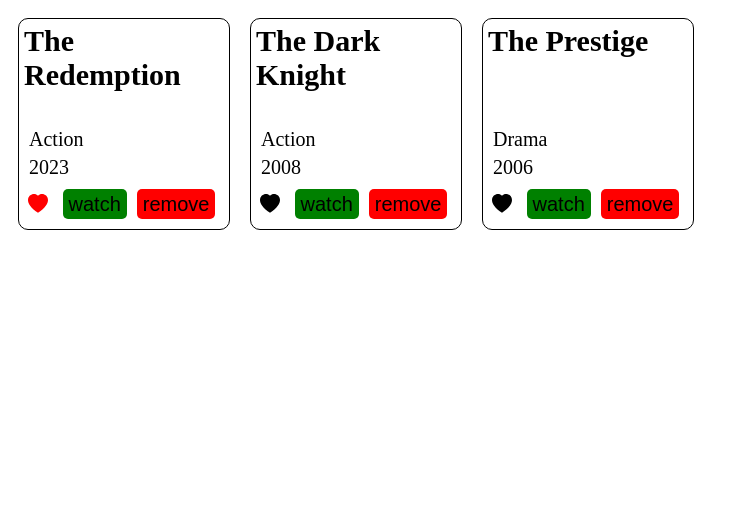
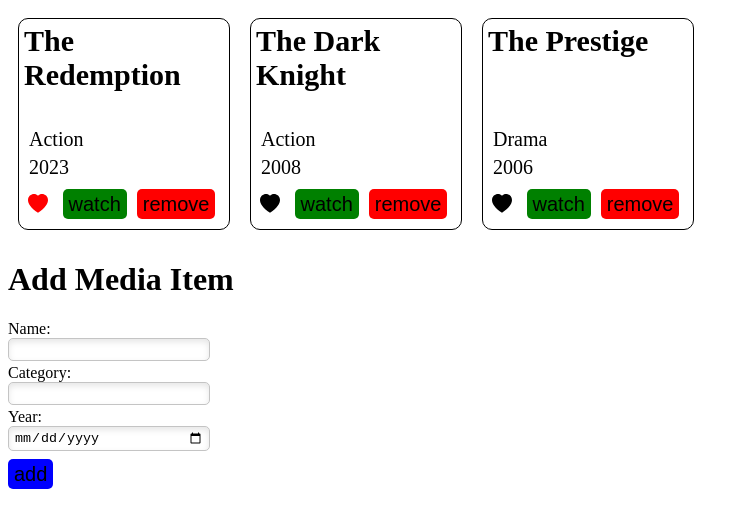
Before and after one commit to shankersalil007/AngularBTG_Media_Watcher, an Angular app: page / in a window 1280 px wide. Shown: the top 528 px of the page, without its empty margins (0-749 px from the left). Built offline with nearby package versions, Linux system fonts and the light colour scheme.

Commit message:
created component for adding media item

```diff
--- a/src/app/app.component.html
+++ b/src/app/app.component.html
@@ -1 +1,2 @@
 <app-media-item-list></app-media-item-list>
+<app-input-media-item></app-input-media-item>
--- a/src/app/app.module.ts
+++ b/src/app/app.module.ts
@@ -4,12 +4,14 @@
 import { AppComponent } from './app.component';
 import { MediaItemComponent } from './components/media-item/media-item.component';
 import { MediaItemListComponent } from './components/media-item-list/media-item-list.component';
+import { InputMediaItemComponent } from './components/input-media-item/input-media-item.component';
 
 @NgModule({
   declarations: [
     AppComponent,
     MediaItemComponent,
-    MediaItemListComponent
+    MediaItemListComponent,
+    InputMediaItemComponent
   ],
   imports: [
     BrowserModule
--- /dev/null
+++ b/src/app/components/input-media-item/input-media-item.component.css
@@ -0,0 +1,30 @@
+:host{
+    background-color: #c4c4c4;
+}
+
+input {
+    border: 1px solid #c4c4c4;
+    border-radius: 5px;
+    background-color: #fff;
+    padding: 3px 5px;
+    box-shadow: inset 0 3px 6px rgba(0,0,0,0.1);
+    width: 190px;
+}
+
+.add{
+    margin-top: 5px;
+    border: 0px;
+    border-radius: 5px;
+    height: 30px;
+    font-size: 20px;
+    text-align: center;
+    background-color: blue;
+}
+
+.add:hover{
+    background-color: rgb(9, 9, 164);
+}
+
+.control{
+    margin-bottom: 3px;
+}
--- /dev/null
+++ b/src/app/components/input-media-item/input-media-item.component.html
@@ -0,0 +1,14 @@
+<h1>Add Media Item</h1>
+<div class="control">
+    <label>Name:</label><br>
+    <input #name>
+</div>
+<div class="control">
+    <label>Category:</label><br>
+    <input #category>
+</div>
+<div class="control">
+    <label>Year:</label><br>
+    <input type="date" #date>
+</div>
+<button class="add" (click)="addMediaItem(name.value,category.value,date.value)">add</button>
--- /dev/null
+++ b/src/app/components/input-media-item/input-media-item.component.ts
@@ -0,0 +1,30 @@
+import { Component, OnInit } from '@angular/core';
+import { MediaItem } from 'src/app/models/media-item.model';
+
+@Component({
+  selector: 'app-input-media-item',
+  templateUrl: './input-media-item.component.html',
+  styleUrls: ['./input-media-item.component.css']
+})
+export class InputMediaItemComponent implements OnInit {
+
+  idGen = 100;
+
+  constructor() { }
+
+  ngOnInit(): void {
+  }
+
+  addMediaItem(name,category,date){
+    const mediaItem: MediaItem = {
+      id: this.idGen++,
+      name,
+      category,
+      year: Date.parse(date),
+      isFavorite: false
+    }
+    alert("name: "+name+" category: "+category+" date: "+date);
+    console.log("Media Item: ",mediaItem);
+  }
+
+}
```
Also changed, not shown: 1 other file (tests, documents, lock files or other folders).
